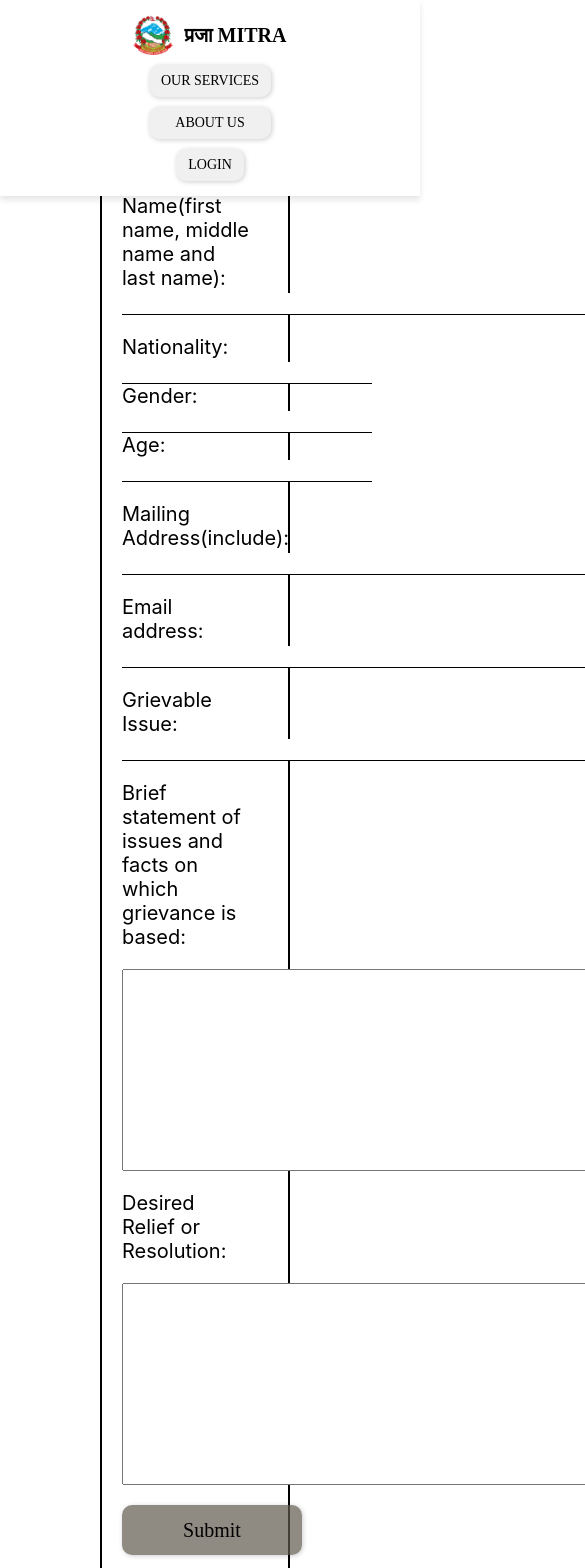
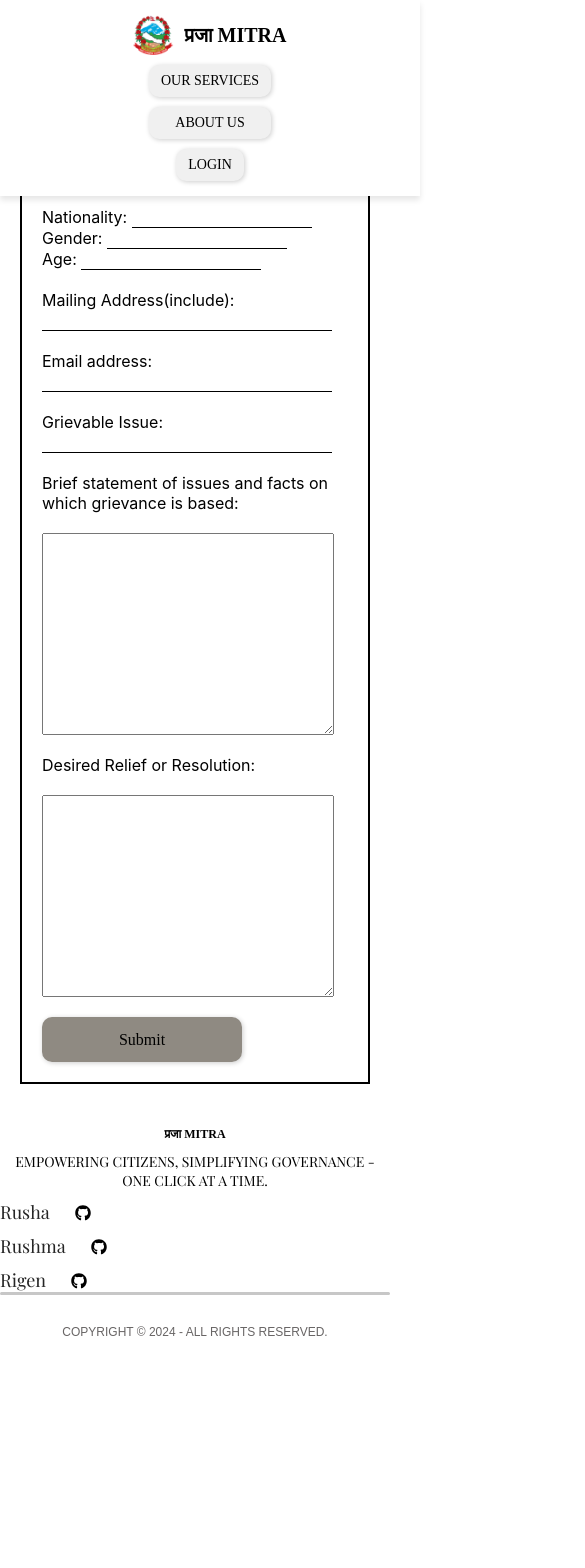
Before and after one commit to rushashrestha/PrajaMitra, a React (Create React App) app: page /grievance-filing in a window 390 px wide. Shown: the top 1568 px of the page, 585 px wide, since content can reach past the window. After the commit the page ends 1389 px from the top, so only its background shows below. Built offline with nearby package versions, Linux system fonts and the light colour scheme; a web font is replaced by a local one.

Commit message:
Responsive css added

```diff
--- a/src/Components/Pages/GrievanceFiling/Grievance.css
+++ b/src/Components/Pages/GrievanceFiling/Grievance.css
@@ -38,3 +38,73 @@
     width: 180px;
     align-items: center;
 }
+
+@media (max-width: 1024px) {
+    .grievanceFiling {
+        margin: 50px;
+    }
+
+    .form input, #breif, #resolution {
+        width: 100%;
+        max-width: 700px;
+    }
+}
+
+@media (max-width: 768px) {
+    .grievanceFiling {
+        margin: 30px;
+    }
+
+    .grievanceFiling h3 {
+        font-size: 24px;
+    }
+
+    .form {
+        font-size: 18px;
+    }
+
+    .form input, #breif, #resolution {
+        width: 100%;
+        max-width: 600px;
+    }
+
+    .rga input {
+        width: 200px;
+    }
+
+    .btnSubmit {
+        width: 150px;
+        font-size: 18px;
+    }
+}
+
+@media (max-width: 480px) {
+    .grievanceFiling {
+        margin: 20px;
+    }
+
+    .grievanceFiling h3 {
+        font-size: 20px;
+    }
+
+    .form {
+        font-size: 16px;
+    }
+
+    .form input, #breif, #resolution {
+        width: 100%;
+        max-width: 100%;
+        font-size: 16px;
+    }
+
+    .rga input {
+        width: 100%;
+        max-width: 180px;
+    }
+
+    .btnSubmit {
+        width: 100%;
+        font-size: 16px;
+        height: 45px;
+    }
+}
--- a/src/Components/Services/Services.css
+++ b/src/Components/Services/Services.css
@@ -53,7 +53,7 @@
   }
 
   .service-card:nth-child(2){
-    background: url("../../images/road.webp") no-repeat center center/cover;
+    background: url("../../images/kathmandu-city.webp") no-repeat center center/cover;
     color: white; /* Ensures text is readable on the image */
     font-family: 'Life Savers', cursive;
     text-shadow: 2px 2px 4px rgba(0, 0, 0, 0.5);
```
